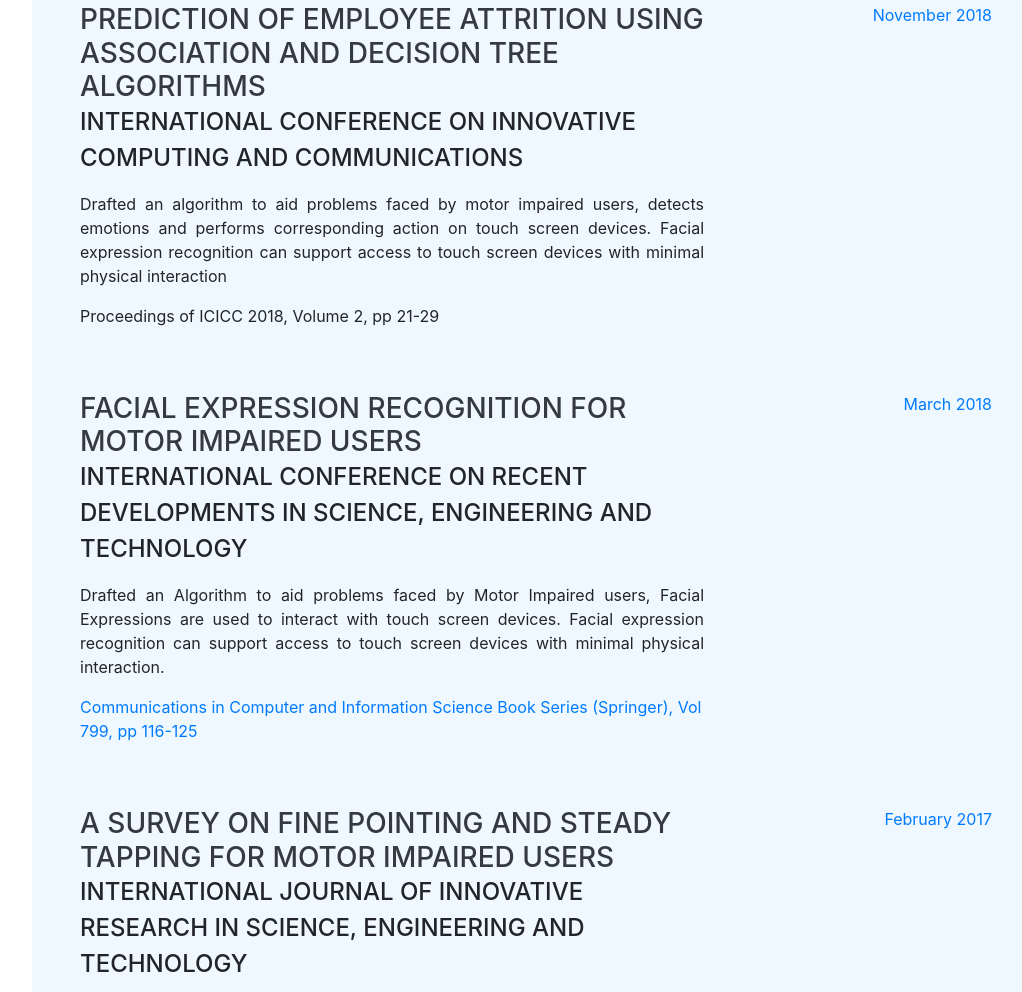
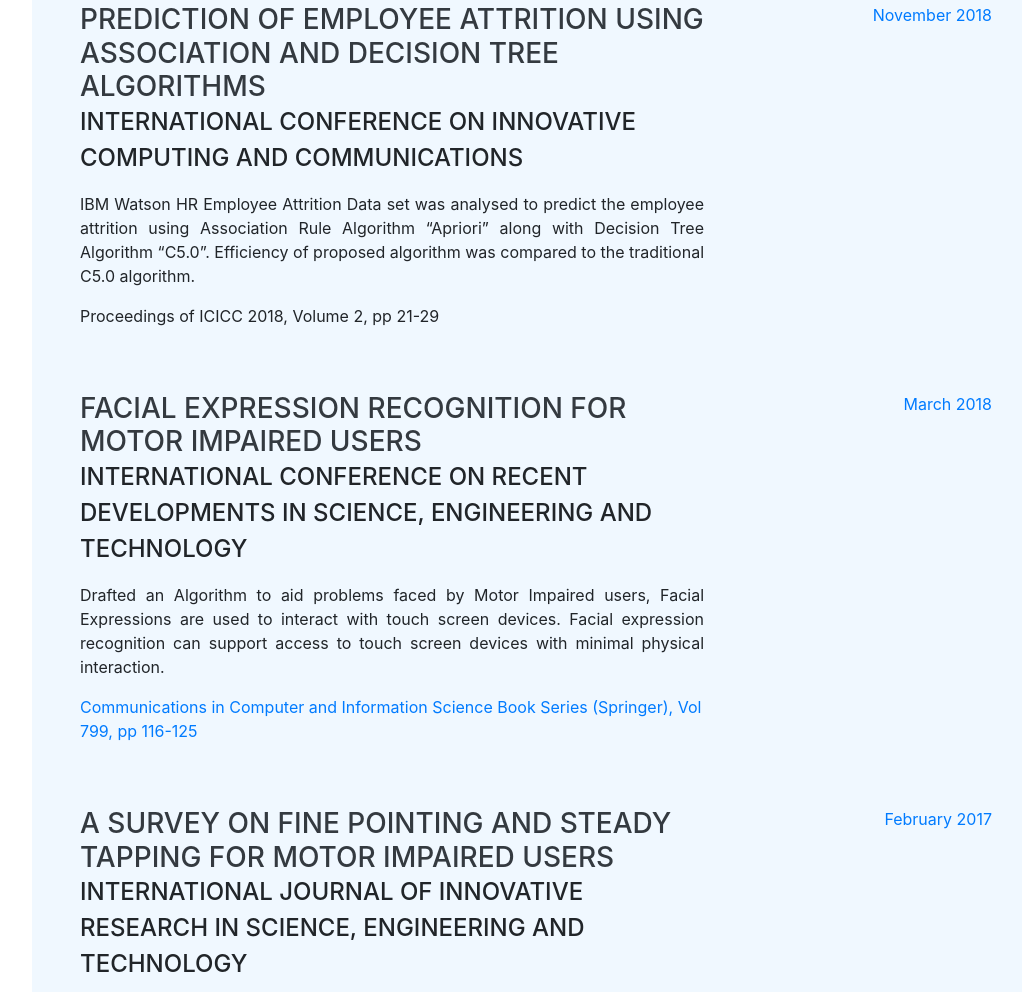
Before and after one commit to krishnasehgal/krishnasehgal.github.io, a website with bundled scripts: page index.html in a window 1280 px wide. Shown: the part 7298-8290 px from the top of the page, without its empty margins (240-1262 px from the left). Built offline with nearby package versions, Linux system fonts and the light colour scheme; a web font is replaced by a local one.

Commit message:
Update index.html

```diff
--- a/index.html
+++ b/index.html
@@ -415,7 +415,7 @@
           <div class="resume-content">
             <h3 class="mb-0">Prediction of Employee Attrition using Association and Decision Tree Algorithms</h3>
             <div class="subheading mb-3">International Conference on Innovative Computing and Communications</div>
-            <p style="text-align: justify;">Drafted an algorithm to aid problems faced by motor impaired users, detects emotions and performs corresponding action on touch screen devices. Facial expression recognition can support access to touch screen devices with minimal physical interaction</p>
+            <p style="text-align: justify;">IBM Watson HR Employee Attrition Data set was analysed to predict the employee attrition using Association Rule Algorithm “Apriori” along with Decision Tree Algorithm “C5.0”. Efficiency of proposed algorithm was compared to the traditional C5.0 algorithm.</p>
 			  <p> Proceedings of ICICC 2018, Volume 2, pp 21-29</p>
           </div>
           <div class="resume-date text-md-right">
```
